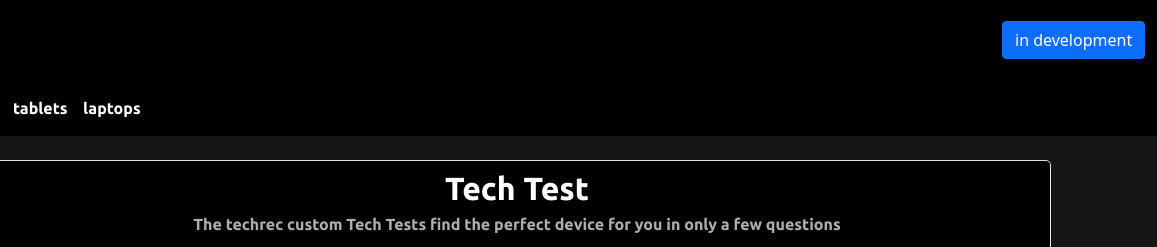
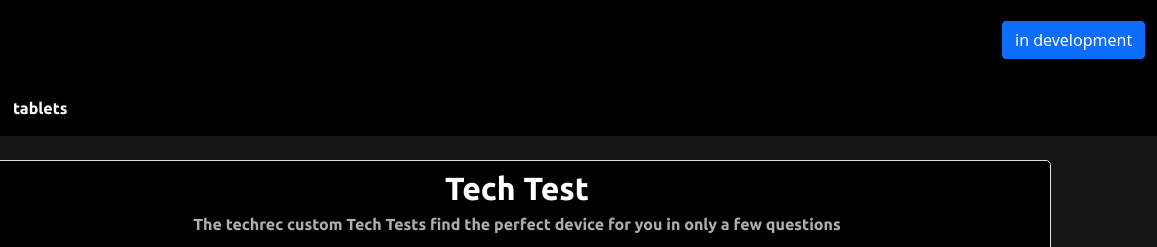
Before and after one commit to dylancorsoo/techrec.github.io, a plain HTML site: page index.html in a window 1280 px wide. Shown: the top 247 px of the page, 123-1280 px from the left. Drawn offline with nearby package versions, Linux system fonts and the light colour scheme.

Commit message:
Update index.html

```diff
--- a/index.html
+++ b/index.html
@@ -47,9 +47,6 @@
             <a class="nav-link active " aria-current="page" href="tablets.html">tablets</a>
           </li>
 
-          <li class="nav-item slidefwd">
-            <a class="nav-link active " aria-current="page" href="laptops.html">laptops</a>
-          </li>
         </ul>
       </div>
     </div>
```
